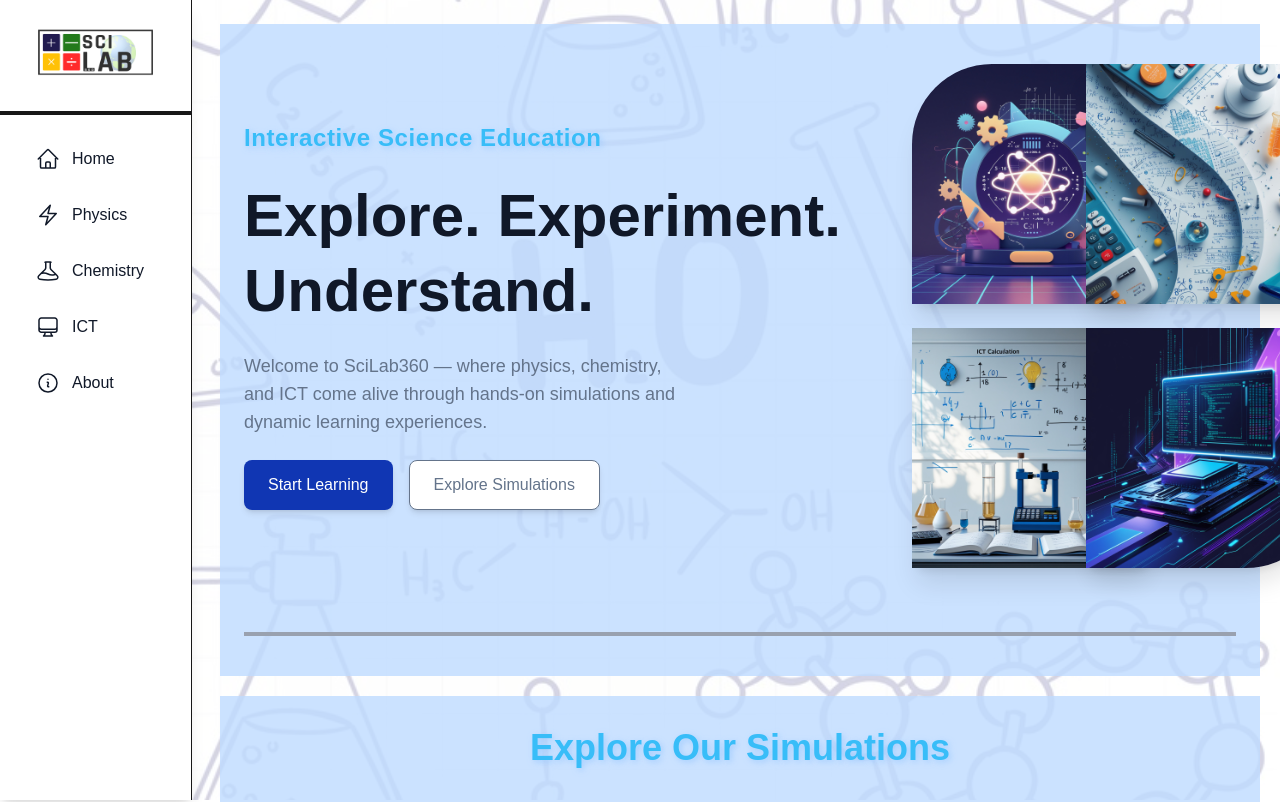
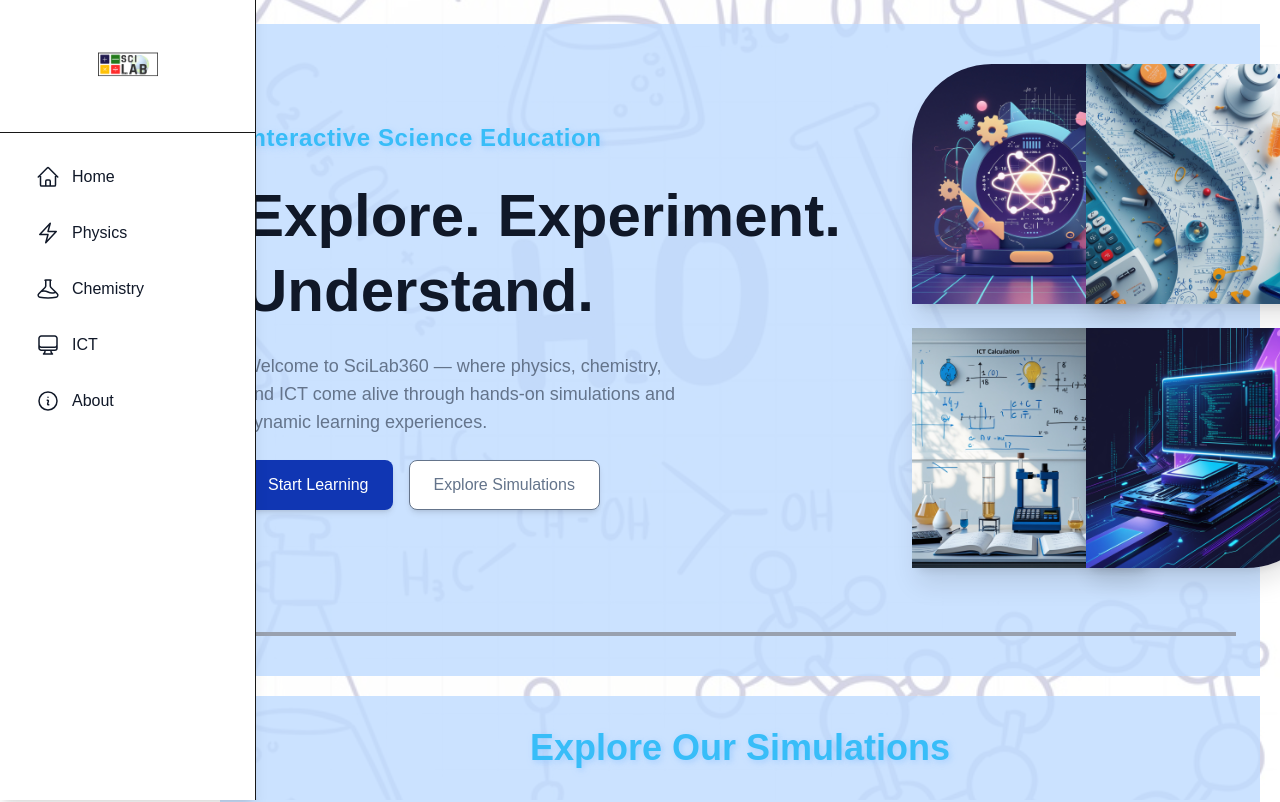
Before and after one commit to Dinesh0017/sci-lab, a Next.js app: page / in a window 1280 px wide. Shown: the top 802 px of the page. Built offline with nearby package versions, Linux system fonts and the light colour scheme.

Commit message:
navbar update

```diff
--- a/src/components/NavBar.js
+++ b/src/components/NavBar.js
@@ -1,7 +1,6 @@
 "use client";
 
-// components/Sidebar.js
-import { useState } from "react";
+import { useState, useEffect } from "react";
 import {
   HomeIcon,
   BeakerIcon,
@@ -25,9 +24,18 @@ const navItems = [
 export default function NavBar() {
   const [open, setOpen] = useState(false);
 
+  // Lock scroll when menu is open (optional UX improvement)
+  useEffect(() => {
+    if (open) {
+      document.body.style.overflow = "hidden";
+    } else {
+      document.body.style.overflow = "";
+    }
+  }, [open]);
+
   return (
     <>
-      {/* Mobile Menu Toggle */}
+      {/* Mobile Toggle Button */}
       <div className="md:hidden fixed top-4 left-4 z-50">
         <button
           onClick={() => setOpen(!open)}
@@ -43,28 +51,28 @@ export default function NavBar() {
 
       {/* Sidebar */}
       <aside
-        className={`fixed top-0 left-0 h-full w-48 bg-white border-r shadow-lg z-40 transform ${
-          open ? "translate-x-0" : "-translate-x-full"
-        } md:translate-x-0 transition-transform duration-300 ease-in-out`}
+        className={`fixed top-0 left-0 h-full w-64 bg-white border-r shadow-lg z-40 transform transition-transform duration-300 ease-in-out
+          ${open ? "translate-x-0" : "-translate-x-full"} md:translate-x-0`}
       >
         {/* Logo Section */}
-        <div className="flex items-center justify-center border-b-4">
+        <div className="flex items-center justify-center py-4 border-b">
           <Image
             src="/assets/images/SciLab.png"
             alt="Logo"
-            width={350}
-            height={350}
-            className=" rounded-full -m-10"
+            width={100}
+            height={100}
+            className="rounded-full"
           />
         </div>
 
-        {/* Nav Items */}
+        {/* Navigation Items */}
         <nav className="flex flex-col gap-4 p-6">
           {navItems.map((item, idx) => (
             <Link
               key={idx}
               href={item.path}
-              className="flex items-center gap-3 text-primary hover:text-textprimary  hover:bg-blue-100 px-3 py-2 rounded-lg transition"
+              className="flex items-center gap-3 text-primary hover:text-textprimary hover:bg-blue-100 px-3 py-2 rounded-lg transition"
+              onClick={() => setOpen(false)} // auto-close on click (for mobile UX)
             >
               <item.icon className="h-6 w-6" />
               <span className="text-md">{item.name}</span>
@@ -72,6 +80,14 @@ export default function NavBar() {
           ))}
         </nav>
       </aside>
+
+      {/* Background overlay (mobile only, optional) */}
+      {open && (
+        <div
+          className="fixed inset-0 bg-black opacity-40 z-30 md:hidden"
+          onClick={() => setOpen(false)}
+        />
+      )}
     </>
   );
 }
```
